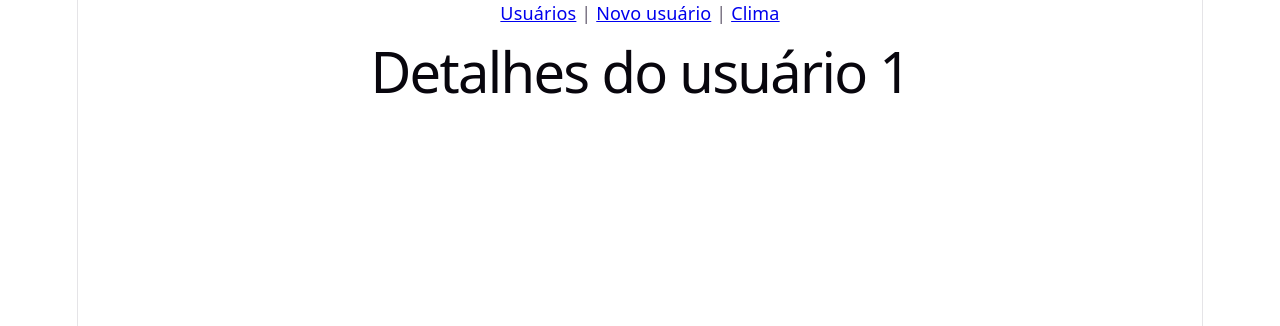
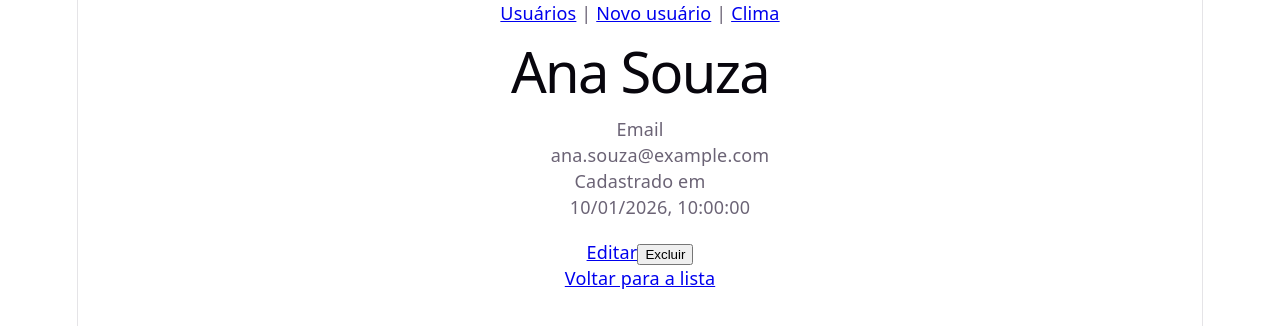
Before and after one commit to DiogoArcanjo/testePraticoFullStack, a React (Vite) app in the folder frontend/: page /users/1 in a window 1280 px wide. Shown: the top 326 px of the page. Built offline with nearby package versions, Linux system fonts and the light colour scheme.

Commit message:
feat: tela de detalhes com edição e exclusão (FE-06)

```diff
--- a/frontend/src/pages/UserDetailsPage.tsx
+++ b/frontend/src/pages/UserDetailsPage.tsx
@@ -1,8 +1,54 @@
-import { useParams } from 'react-router'
+import { Link, useNavigate, useParams } from 'react-router'
+import { deleteUser, getUser } from '../services/userService'
 
 function UserDetailsPage() {
   const { id } = useParams()
-  return <h1>Detalhes do usuário {id}</h1>
+  const navigate = useNavigate()
+  const user = id ? getUser(id) : undefined
+
+  if (!user) {
+    return (
+      <section>
+        <h1>Usuário não encontrado</h1>
+        <Link to="/users">Voltar para a lista</Link>
+      </section>
+    )
+  }
+
+  function handleDelete() {
+    if (!user) return
+
+    const confirmed = window.confirm(
+      `Excluir ${user.name}? Essa ação não pode ser desfeita.`,
+    )
+    if (!confirmed) return
+
+    deleteUser(user.id)
+    navigate('/users')
+  }
+
+  return (
+    <section>
+      <h1>{user.name}</h1>
+
+      <dl>
+        <dt>Email</dt>
+        <dd>{user.email}</dd>
+
+        <dt>Cadastrado em</dt>
+        <dd>{new Date(user.createdAt).toLocaleString('pt-BR')}</dd>
+      </dl>
+
+      <div>
+        <Link to={`/users/${user.id}/edit`}>Editar</Link>
+        <button type="button" onClick={handleDelete}>
+          Excluir
+        </button>
+      </div>
+
+      <Link to="/users">Voltar para a lista</Link>
+    </section>
+  )
 }
 
 export default UserDetailsPage
--- a/frontend/src/services/userService.ts
+++ b/frontend/src/services/userService.ts
@@ -46,3 +46,7 @@ export function updateUser(id: string, input: UserInput): User | undefined {
   users = users.map((user) => (user.id === id ? updated : user));
   return updated;
 }
+
+export function deleteUser(id: string): void {
+  users = users.filter((user) => user.id !== id)
+}
```
Also changed, not shown: 1 other file (tests, documents, lock files or other folders).
